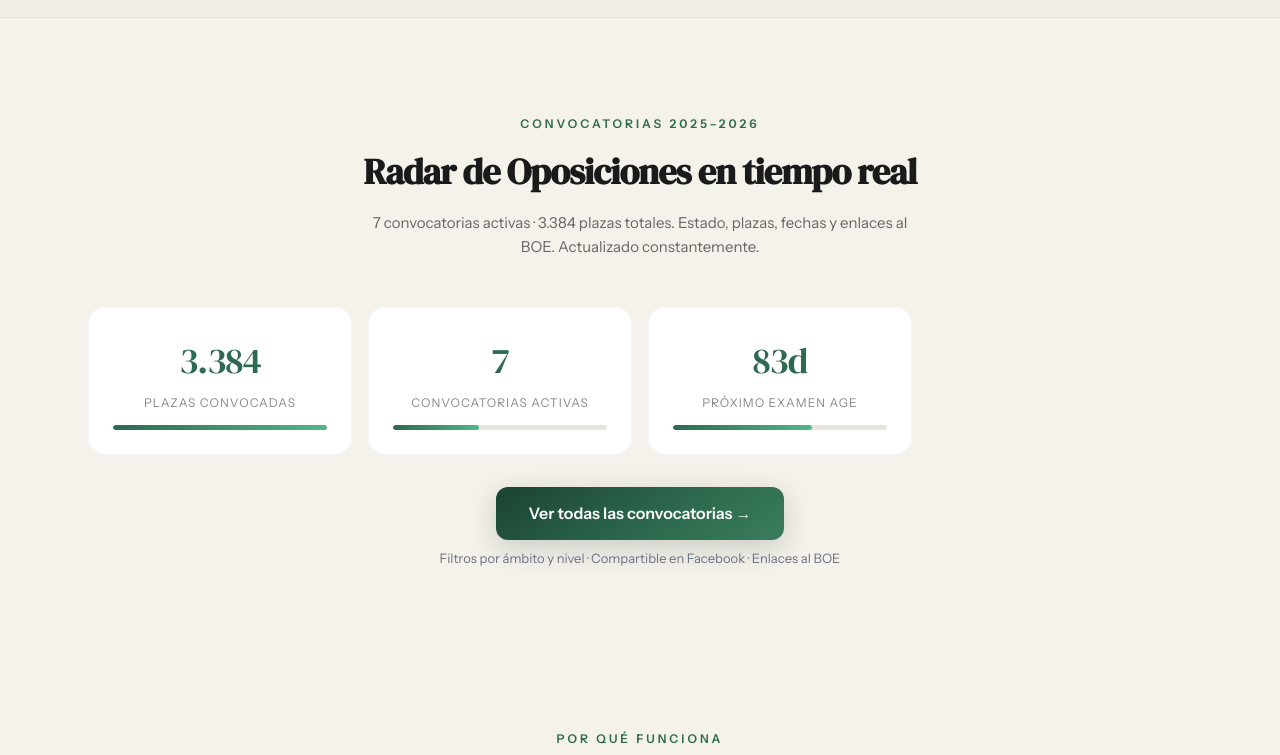
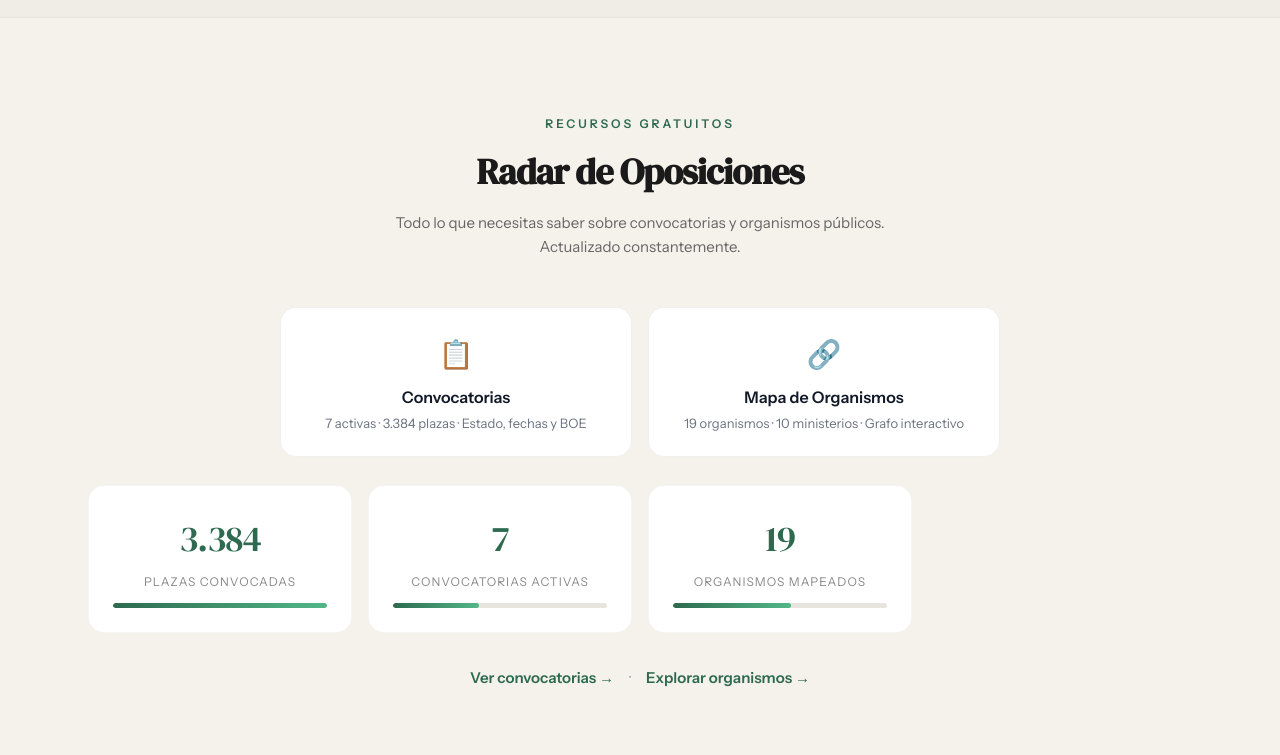
Before and after one commit to asilver001/Opositasmart-Landing, an Astro site: page / in a window 1280 px wide. Shown: the part 998-1753 px from the top of the page. Built offline with nearby package versions, Linux system fonts and the light colour scheme; Astro itself is replaced by a stand-in of ours.

Commit message:
feat: radar tabs on landing page + SEO structured data
Landing page:
- Add Convocatorias + Mapa de Organismos tab cards linking to /radar and /graph
- Third stat card now shows "19 organismos mapeados"
- Dual CTA links: "Ver convocatorias" + "Explorar organismos"
- Tab cards with icon, title, description, hover state

SEO:
- FAQPage schema with 3 high-traffic questions (exam dates, plazas, organismos)
- WebSite schema with SearchAction targeting /graph?org=
- Extended keywords meta: convocatorias, plazas, organismos, radar
- FAQ answers include specific numbers for rich snippet eligibility

Co-Authored-By: Claude Opus 4.6 (1M context) <noreply@anthropic.com>

```diff
--- a/src/pages/index.astro
+++ b/src/pages/index.astro
@@ -14,7 +14,7 @@ const posts = (await getCollection('blog', ({ data }) => !data.draft))
     <link rel="preconnect" href="https://fonts.googleapis.com">
     <link rel="preconnect" href="https://fonts.gstatic.com" crossorigin>
     <link href="https://fonts.googleapis.com/css2?family=DM+Serif+Display:ital@0;1&family=Instrument+Sans:wght@400;600&display=swap" rel="stylesheet">
-    <meta name="keywords" content="oposiciones auxiliar administrativo 2026, test oposiciones AGE, preparar oposiciones online, app oposiciones, oposiciones estado 2026, temario auxiliar administrativo">
+    <meta name="keywords" content="oposiciones auxiliar administrativo 2026, test oposiciones AGE, preparar oposiciones online, app oposiciones, oposiciones estado 2026, temario auxiliar administrativo, convocatorias oposiciones 2026, plazas auxiliar administrativo, organismos publicos oposiciones, radar oposiciones">
     <script type="application/ld+json" set:html={JSON.stringify({
       "@context": "https://schema.org",
       "@type": "SoftwareApplication",
@@ -28,6 +28,48 @@ const posts = (await getCollection('blog', ({ data }) => !data.draft))
         "price": "0",
         "priceCurrency": "EUR",
         "description": "Acceso fundador gratuito durante la beta"
+      }
+    })} />
+    <script type="application/ld+json" set:html={JSON.stringify({
+      "@context": "https://schema.org",
+      "@type": "FAQPage",
+      "mainEntity": [
+        {
+          "@type": "Question",
+          "name": "¿Cuándo es el examen de Auxiliar Administrativo del Estado 2026?",
+          "acceptedAnswer": {
+            "@type": "Answer",
+            "text": "La fecha estimada del primer ejercicio de Auxiliar Administrativo AGE es junio de 2026. Se han convocado 522 plazas (OEP 2024). Consulta el estado actualizado en nuestro Radar de Oposiciones."
+          }
+        },
+        {
+          "@type": "Question",
+          "name": "¿Cuántas plazas de oposiciones administrativas hay convocadas en 2026?",
+          "acceptedAnswer": {
+            "@type": "Answer",
+            "text": "Actualmente hay más de 3.384 plazas convocadas entre Auxiliar AGE (522), Administrativo AGE (390), Seguridad Social (1.556), Comunidad de Madrid (645) y otras CCAA."
+          }
+        },
+        {
+          "@type": "Question",
+          "name": "¿Qué organismos públicos convocan oposiciones administrativas?",
+          "acceptedAnswer": {
+            "@type": "Answer",
+            "text": "Los principales organismos son AEAT, TGSS, INSS, SEPE, DGT y Gerencia Territorial de Justicia, entre otros. Explora el mapa interactivo de 19 organismos en 10 ministerios en nuestro Radar de Organismos."
+          }
+        }
+      ]
+    })} />
+    <script type="application/ld+json" set:html={JSON.stringify({
+      "@context": "https://schema.org",
+      "@type": "WebSite",
+      "name": "Oposita Smart",
+      "url": "https://www.opositasmart.com",
+      "description": "Prepara tu oposición de Auxiliar Administrativo del Estado con ciencia cognitiva y repetición espaciada.",
+      "potentialAction": {
+        "@type": "SearchAction",
+        "target": "https://www.opositasmart.com/graph?org={search_term_string}",
+        "query-input": "required name=search_term_string"
       }
     })} />
   </Fragment>
@@ -101,12 +143,26 @@ const posts = (await getCollection('blog', ({ data }) => !data.draft))
     </div>
   </div>
 
-  <!-- ========== CONVOCATORIAS DASHBOARD ========== -->
+  <!-- ========== RADAR DE OPOSICIONES ========== -->
   <section class="opo-dashboard" id="convocatorias" aria-labelledby="opo-title">
     <div class="opo-dashboard-header">
-      <div class="eyebrow">Convocatorias 2025–2026</div>
-      <h2 id="opo-title">Radar de Oposiciones en tiempo real</h2>
-      <p>7 convocatorias activas · 3.384 plazas totales. Estado, plazas, fechas y enlaces al BOE. Actualizado constantemente.</p>
+      <div class="eyebrow">Recursos gratuitos</div>
+      <h2 id="opo-title">Radar de Oposiciones</h2>
+      <p>Todo lo que necesitas saber sobre convocatorias y organismos públicos. Actualizado constantemente.</p>
+    </div>
+
+    <!-- Tab navigation -->
+    <div class="radar-tabs" role="tablist">
+      <a href="/radar" class="radar-tab" role="tab">
+        <span class="radar-tab-icon">📋</span>
+        <span class="radar-tab-title">Convocatorias</span>
+        <span class="radar-tab-desc">7 activas · 3.384 plazas · Estado, fechas y BOE</span>
+      </a>
+      <a href="/graph" class="radar-tab" role="tab">
+        <span class="radar-tab-icon">🔗</span>
+        <span class="radar-tab-title">Mapa de Organismos</span>
+        <span class="radar-tab-desc">19 organismos · 10 ministerios · Grafo interactivo</span>
+      </a>
     </div>
 
     <div class="opo-stats-row">
@@ -121,19 +177,20 @@ const posts = (await getCollection('blog', ({ data }) => !data.draft))
         <div class="osc-bar"><div class="osc-bar-fill" style="width:40%"></div></div>
       </div>
       <div class="opo-stat-card">
-        <div class="osc-num">83d</div>
-        <div class="osc-label">Próximo examen AGE</div>
-        <div class="osc-bar"><div class="osc-bar-fill" style="width:65%"></div></div>
+        <div class="osc-num">19</div>
+        <div class="osc-label">Organismos mapeados</div>
+        <div class="osc-bar"><div class="osc-bar-fill" style="width:55%"></div></div>
       </div>
     </div>
 
     <div style="text-align: center; margin-top: 24px;">
       <a href="/radar" class="cta-radar-link">
-        Ver todas las convocatorias →
+        Ver convocatorias →
       </a>
-      <p style="font-size: 13px; color: var(--text-muted, #6B7280); margin-top: 8px;">
-        Filtros por ámbito y nivel · Compartible en Facebook · Enlaces al BOE
-      </p>
+      <span style="display: inline-block; margin: 0 12px; color: var(--text-light, #9CA3AF);">·</span>
+      <a href="/graph" class="cta-radar-link">
+        Explorar organismos →
+      </a>
     </div>
   </section>
 
@@ -923,22 +980,64 @@ const posts = (await getCollection('blog', ({ data }) => !data.draft))
     color: #2D6A4F;
   }
 
+  /* Radar tab cards */
+  .radar-tabs {
+    display: grid;
+    grid-template-columns: 1fr 1fr;
+    gap: 16px;
+    max-width: 720px;
+    margin: 0 auto 28px;
+  }
+  .radar-tab {
+    display: flex;
+    flex-direction: column;
+    align-items: center;
+    text-align: center;
+    padding: 24px 20px;
+    background: white;
+    border: 1px solid rgba(0,0,0,0.06);
+    border-radius: 16px;
+    text-decoration: none;
+    transition: all 0.2s;
+  }
+  .radar-tab:hover {
+    border-color: var(--accent-primary, #2D6A4F);
+    box-shadow: 0 4px 16px rgba(0,0,0,0.06);
+    transform: translateY(-2px);
+  }
+  .radar-tab-icon {
+    font-size: 28px;
+    margin-bottom: 8px;
+  }
+  .radar-tab-title {
+    font-size: 16px;
+    font-weight: 700;
+    color: var(--text-heading, #111827);
+    margin-bottom: 4px;
+  }
+  .radar-tab-desc {
+    font-size: 13px;
+    color: var(--text-muted, #6B7280);
+    line-height: 1.4;
+  }
+
   .cta-radar-link {
     display: inline-block;
-    background: var(--gradient-cta, linear-gradient(145deg, #1B4332, #2D6A4F, #3A7D5C));
-    color: white;
-    font-weight: 600;
-    font-size: 16px;
-    padding: 14px 32px;
-    border-radius: 12px;
+    color: var(--accent-primary, #2D6A4F);
+    font-weight: 600;
+    font-size: 15px;
     text-decoration: none;
-    box-shadow: 0 8px 28px rgba(27, 67, 50, 0.20);
     transition: all 0.2s;
   }
   .cta-radar-link:hover {
-    transform: translateY(-1px);
-    box-shadow: 0 12px 36px rgba(27, 67, 50, 0.28);
-    color: white;
+    text-decoration: underline;
+    color: var(--accent-deep, #1B4332);
+  }
+
+  @media (max-width: 480px) {
+    .radar-tabs {
+      grid-template-columns: 1fr;
+    }
   }
 
   /* ===== ANTI-ACADEMY ===== */
```
